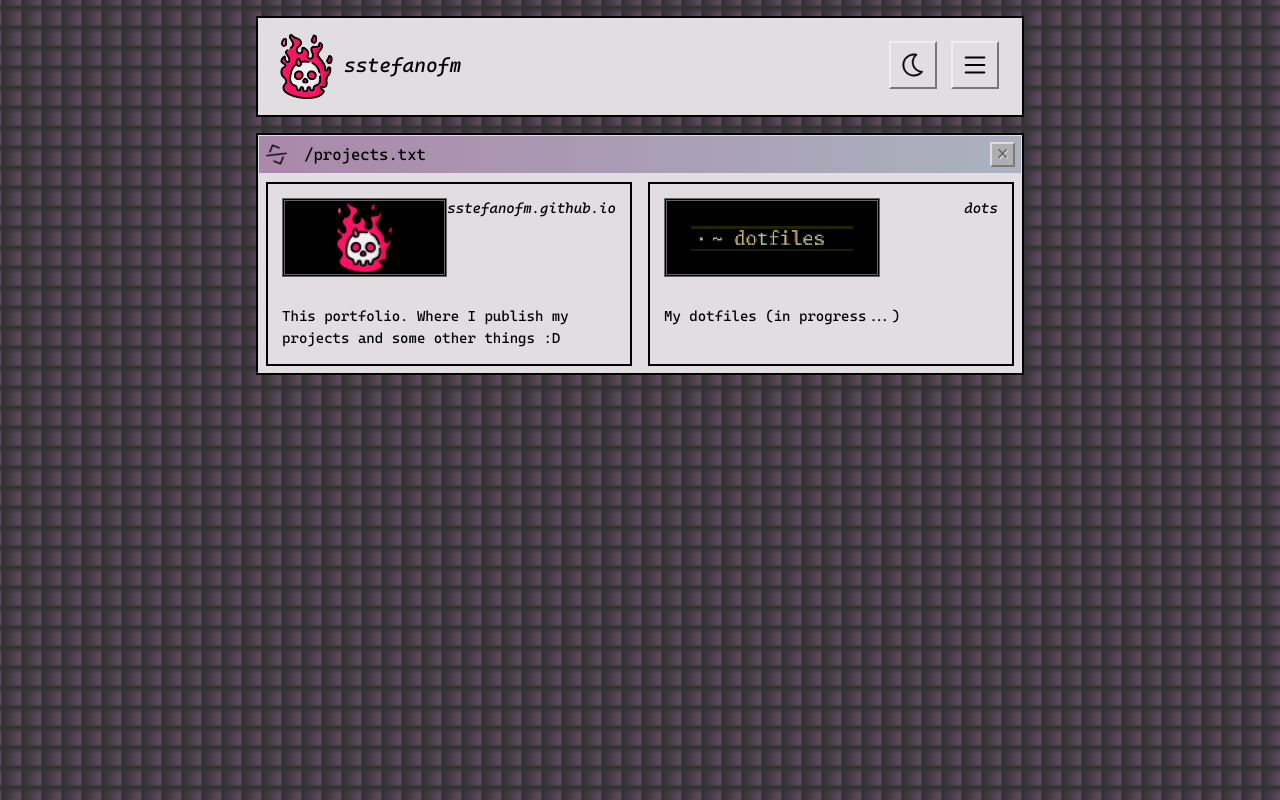
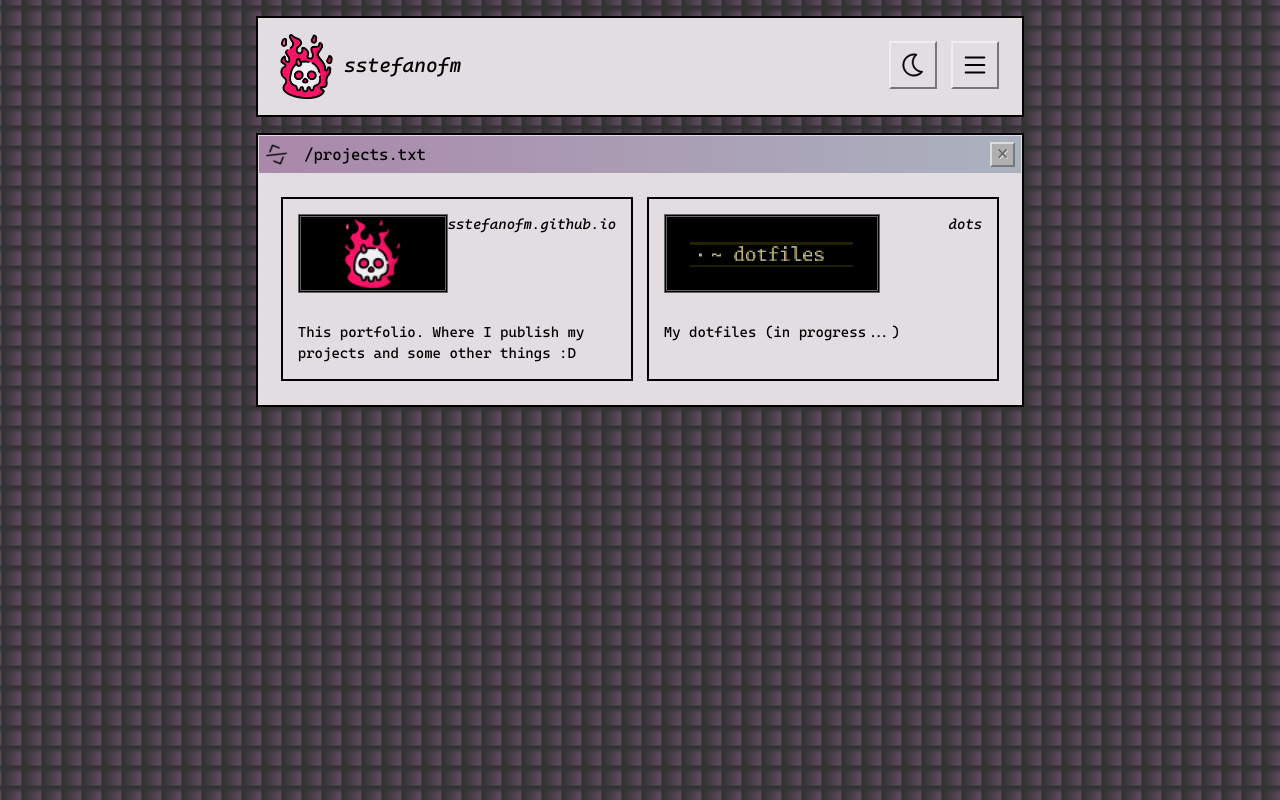
Before and after one commit to sstefanofm/sstefanofm.github.io, a React (Create React App) app: page / in a window 1280 px wide. Built offline with nearby package versions, Linux system fonts and the light colour scheme.

Commit message:
Centered

```diff
--- a/src/components/Content/Content.css
+++ b/src/components/Content/Content.css
@@ -7,3 +7,8 @@
 .ContentHeader__Title {
   font-size: 1.2em;
 }
+
+.ContentBody {
+  padding: 1em;
+  margin: auto;
+}
```
